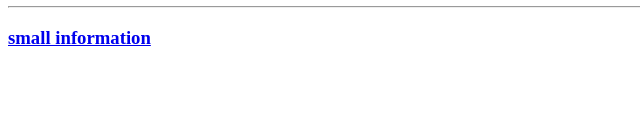
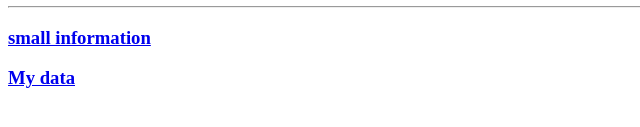
Before and after one commit to yacharam0212/html-portfolio, a plain HTML site: page index.html in a window 1280 px wide. Shown: the part 647-774 px from the top of the page, 0-640 px from the left. Drawn offline with Linux system fonts and the light colour scheme.

Commit message:
Add files via upload

```diff
--- a/index.html
+++ b/index.html
@@ -15,6 +15,8 @@
     <a href="fourth.html"></a>
     <img src="https://encrypted-tbn0.gstatic.com/images?q=tbn:ANd9GcRlIAJelOgwRkZmg7muy4RD-oVv1zu8nfbIyA&usqp=CAU" height="200" alt="excellent"><hr>
     <h3><a href="second.html">small information</a></h3>
+    <h3><a href="resume.html">My data</a></h3>
+
 
 
 </body>
```
